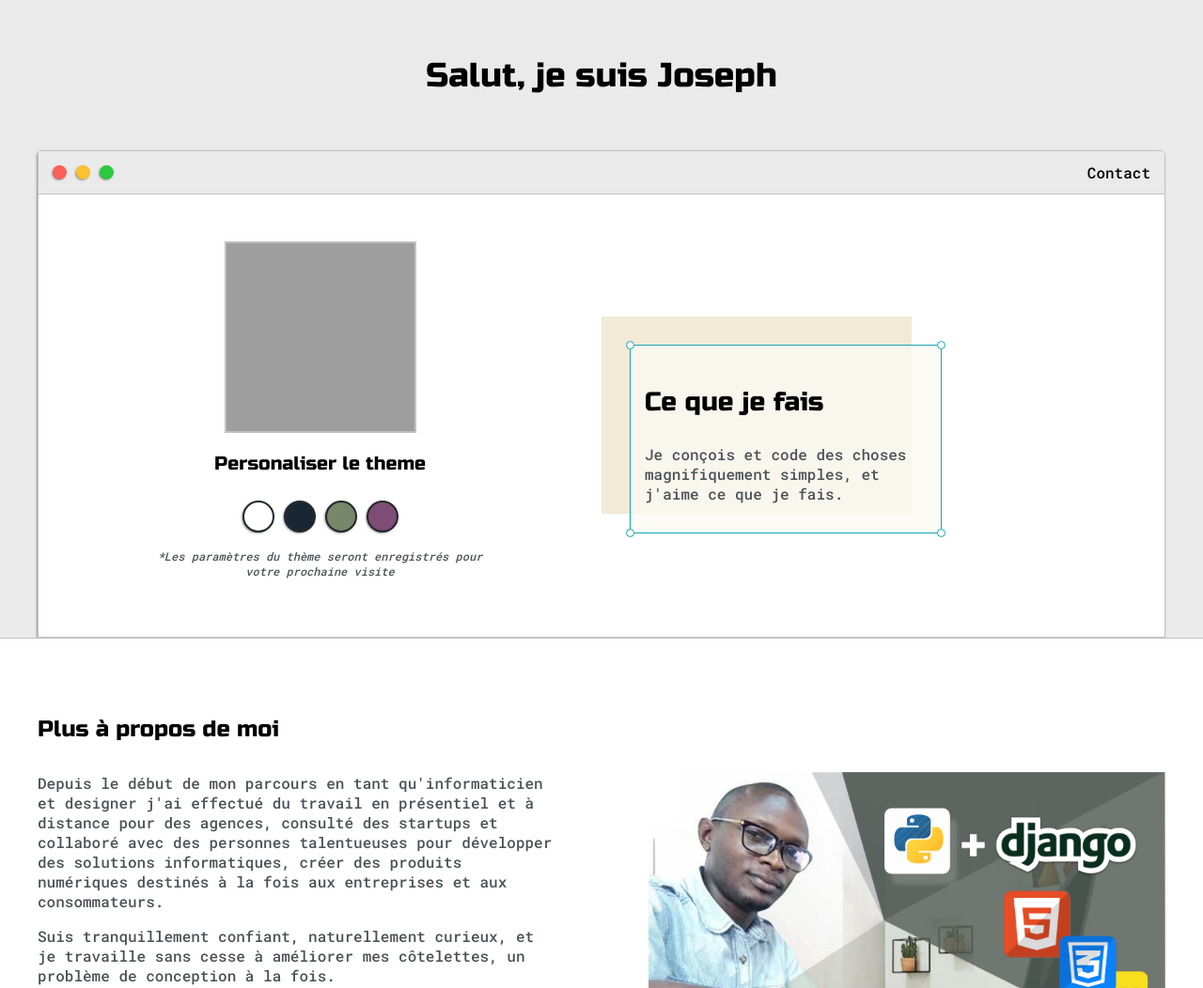
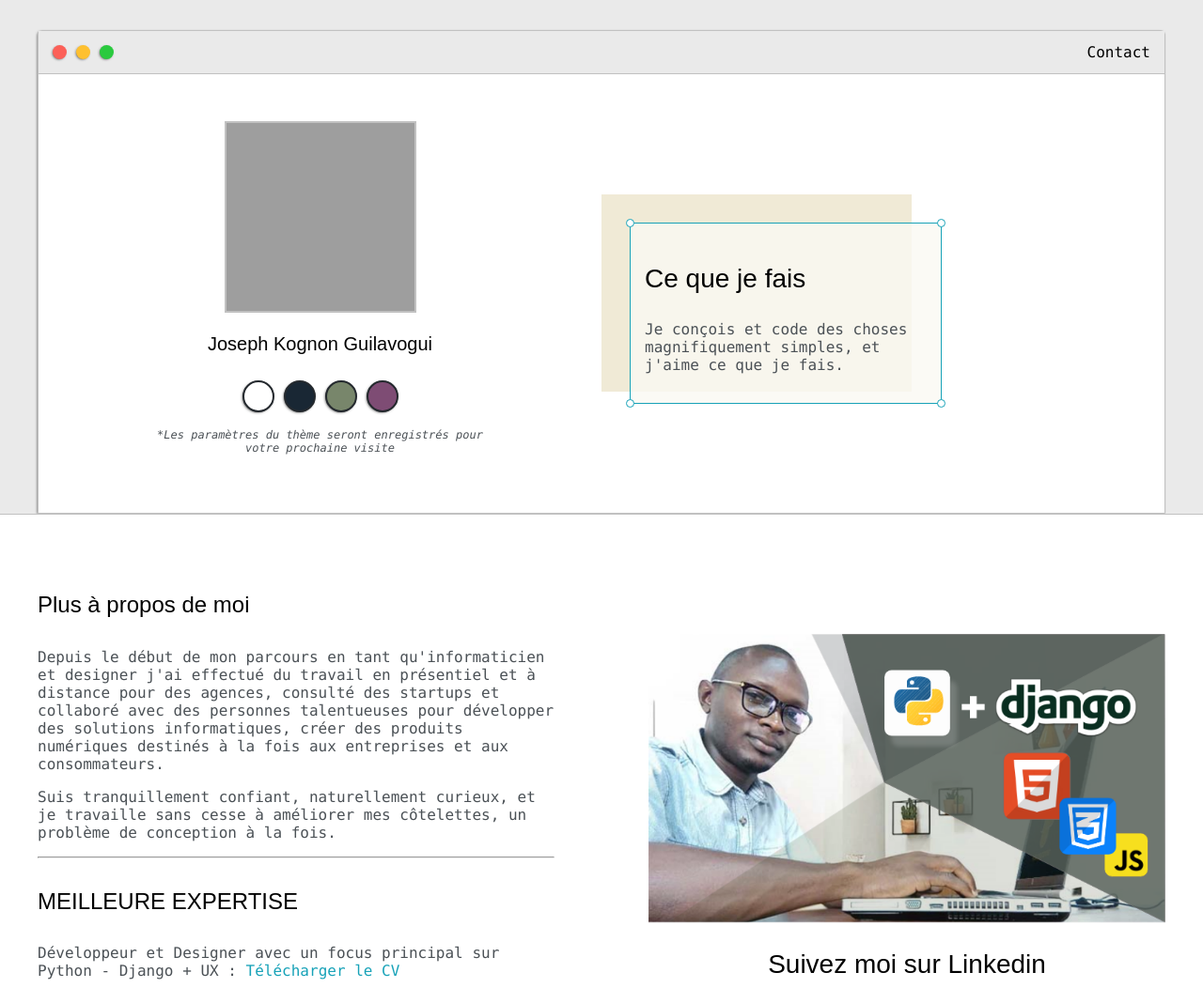
Before and after one commit to guilavogui24/guilavogui24, a plain HTML site: page index.html in a window 1280 px wide. Shown: the top 1052 px of the page at 94% size. Drawn offline with Linux system fonts and the light colour scheme; grey boxes are pictures that could not be loaded.

Commit message:
Suppression de getting-wrapper

```diff
--- a/default.css
+++ b/default.css
@@ -27,13 +27,13 @@ body *{
 
 h1, h2, h3, h4, h5, h6, strong{
     color: var(--mainText);
-    font-family: 'Russo One', sans-serif;
+    font-family: 'Rockwell', sans-serif;
     font-weight: 500;
 }
 
 p, li, span, label,a, input, textarea {
     color: var(--secondaryText);
-    font-family: 'Roboto Mono', monospace;
+    font-family: 'Consolas', monospace;
 }
 
 a{
@@ -87,6 +87,7 @@ h6 { font-size: 16px;}
     -moz-box-shadow: -1px 1px 3px -1px rgba(0,0,0,0.75);
     box-shadow: -1px 1px 3px -1px rgba(0,0,0,0.75);
 
+    margin-top: 2em;
     display: grid;
     grid-template-columns: 1fr 1fr;
     grid-template-areas:
--- a/index.html
+++ b/index.html
@@ -21,9 +21,9 @@
 
     <section class="s1">
         <div class="main-container">
-            <div class="greeting-wrapper">
+          <!--  <div class="greeting-wrapper">
                 <h2>Salut, je suis Joseph </h2>
-            </div>
+            </div>-->
 
             <div class="intro-wrapper">
                 <div class="nav-wrapper">
@@ -41,7 +41,7 @@
 
                 <div class="left-column">
                     <img id="profile_pic" src="images/Joseph-img.png" >
-                    <h5 style="text-align: center; line-height: 0;">Personaliser le theme</h5>
+                    <h5 style="text-align: center; line-height: 0;">Joseph Kognon Guilavogui</h5>
 
                     <div id="theme-options-wrapper">
                         <div data-mode="light" id="light-mode" class="theme-dot"></div>
```
